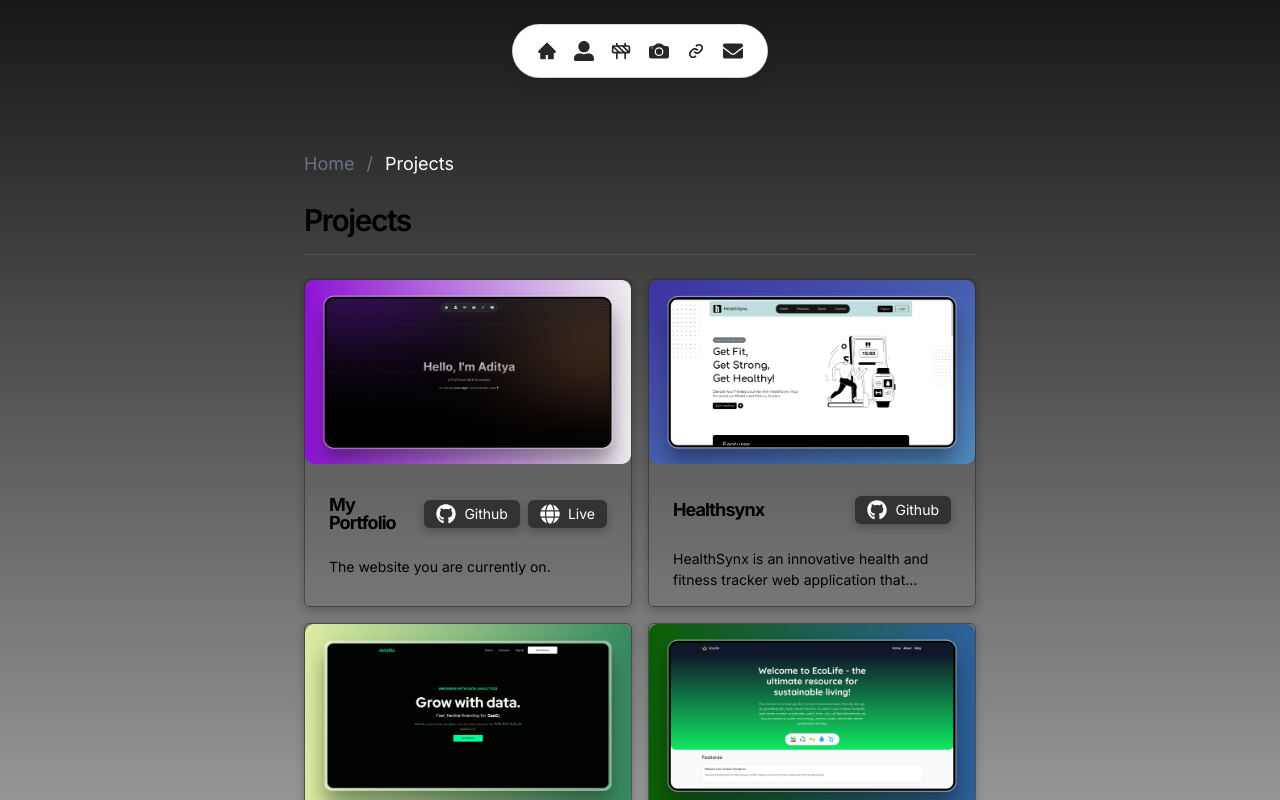
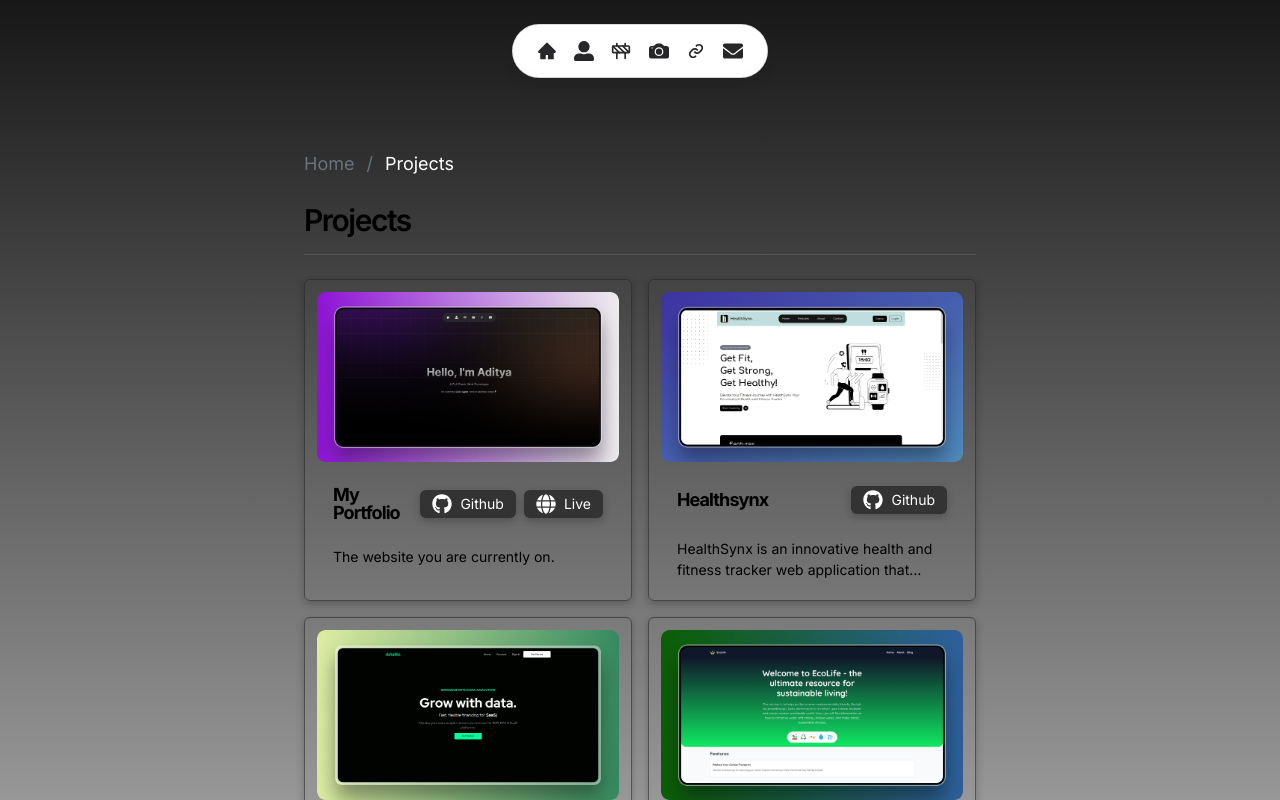
Before and after one commit to adityaj07/myPorfolio, a Next.js app: page /projects in a window 1280 px wide. Shown: the top 800 px of the page. Built offline with nearby package versions, Linux system fonts and the light colour scheme; what tailwind-gradient-mask-image would draw is missing.

Commit message:
style: styling changes on projects page

```diff
--- a/app/components/ui/Projects.tsx
+++ b/app/components/ui/Projects.tsx
@@ -18,7 +18,7 @@ const Projects: FC<ProjectsProps> = ({}) => {
       {projects.map((project) => (
         <div
           key={project.name}
-          className="flex flex-col gap-4 rounded-md  shadow-[rgba(0,_0,_0,_0.24)_0px_3px_8px] hover:bg-[#393939c5] transition-colors duration-150 border border-zinc-800/60"
+          className="flex flex-col gap-4 rounded-md  shadow-[rgba(0,_0,_0,_0.24)_0px_3px_8px] hover:bg-[#393939c5] transition-colors duration-150 border border-zinc-800/60 p-2 md:p-3"
         >
           <div className="relative flex overflow-hidden  rounded-lg object-contain h-fit">
             <Image
@@ -30,7 +30,7 @@ const Projects: FC<ProjectsProps> = ({}) => {
             />
           </div>
 
-          <div className="flex flex-col gap-2 px-6 py-4">
+          <div className="flex flex-col gap-2 px-4 py-2">
             <div className="flex justify-between items-center mb-4">
               <h2 className="font-bold inline-flex gap-1 items-center tracking-tighter text-[clamp(.875rem,5vw,1.125rem)] leading-none ">
                 {project.name}
```
